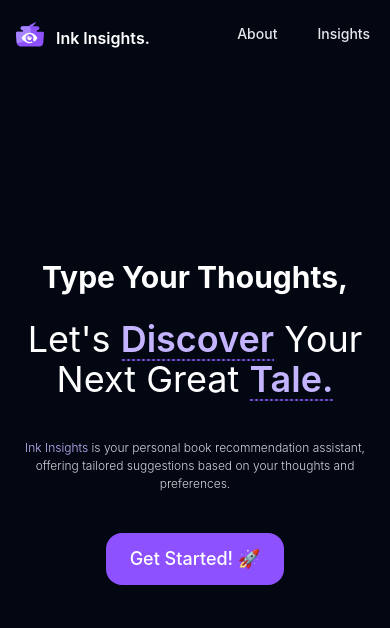
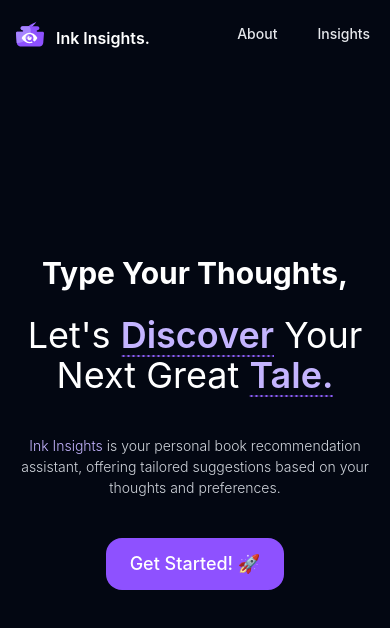
Before and after one commit to I-am-abdulazeez/inkCurate, a Vue app: page / in a window 390 px wide. Shown: the top 628 px of the page. Built offline with nearby package versions, Linux system fonts and the light colour scheme; a web font is replaced by a local one.

Commit message:
fix: increase font size in HomeView for improved readability

```diff
--- a/src/views/HomeView.vue
+++ b/src/views/HomeView.vue
@@ -20,7 +20,7 @@ import Button from "@/components/ui/Button.vue";
       </div>
     </div>
     <p
-      class="text-gray-300 text-[12px] font-light sm:text-lg text-center my-10 max-w-sm sm:max-w-xl"
+      class="text-gray-300 text-[14px] font-light sm:text-lg text-center my-10 max-w-sm sm:max-w-xl"
     >
       <span class="text-violet-300">Ink Insights</span>
       is your personal book recommendation assistant, offering tailored
```
